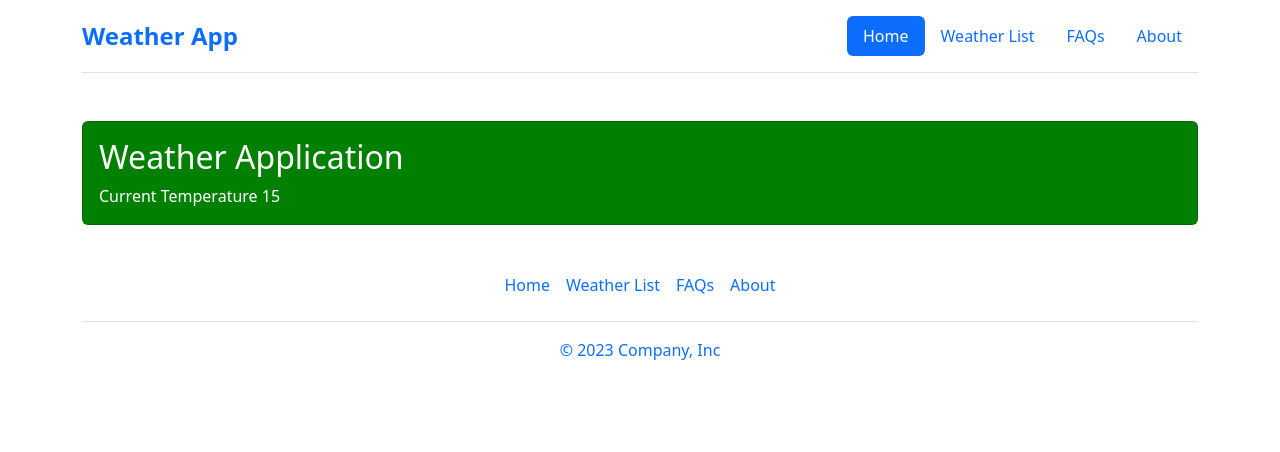
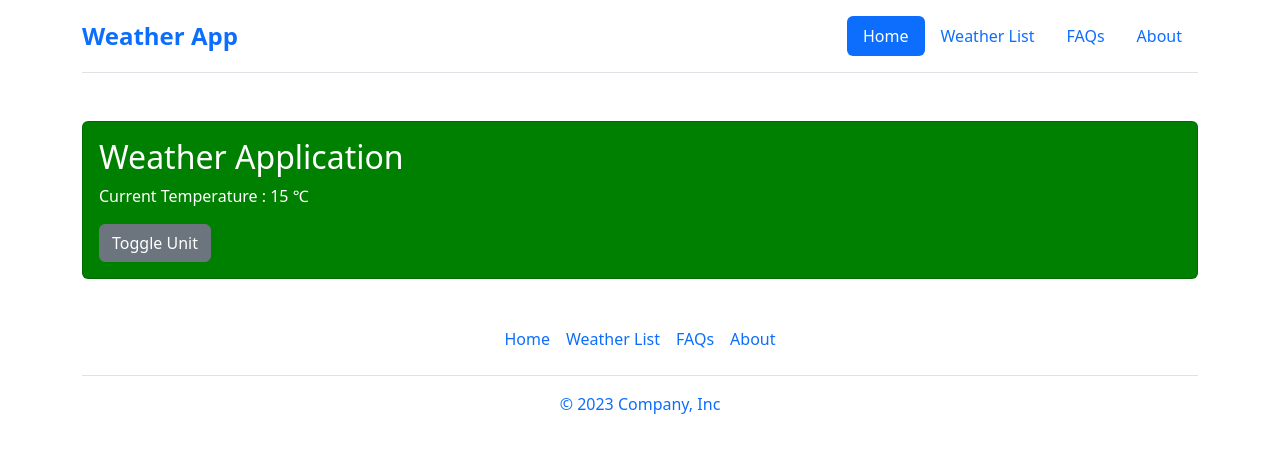
Before and after one commit to mahamfathy/Weather-App, an Angular app: page /weather in a window 1280 px wide. Shown: the top 452 px of the page. Built offline with nearby package versions, Linux system fonts and the light colour scheme.

Commit message:
finish toggle button to transfer between c anf degrees' units

```diff
--- a/src/app/Components/weather-list/weather-list.component.html
+++ b/src/app/Components/weather-list/weather-list.component.html
@@ -7,7 +7,7 @@
       class="list-group-item btn btn-block btn-primary"
       (click)="navigateToWeather(cityWeather.temperature)"
     >
-      {{ cityWeather.city }} : {{ cityWeather.temperature }}℃
+      {{ cityWeather.city }} : {{ cityWeather.temperature }} ℃
     </button>
     }
   </ul>
--- a/src/app/Components/weather-list/weather-list.component.ts
+++ b/src/app/Components/weather-list/weather-list.component.ts
@@ -9,9 +9,10 @@ import { Router, RouterLink } from '@angular/router';
   styleUrl: './weather-list.component.css',
 })
 export class WeatherListComponent {
+
   weatherList: any[] = [
     { city: 'Palastine', temperature: 22 },
-    { city: 'Cairo', temperature: 30 },
+    { city: 'Cairo', temperature: 50 },
     { city: 'New York', temperature: 5 },
   ];
   constructor(private router: Router) {}
--- a/src/app/Components/weather/weather.component.html
+++ b/src/app/Components/weather/weather.component.html
@@ -2,7 +2,13 @@
   <div class="card mt-5" [appBackGroundColor]="temperature">
     <div class="card-body">
       <h2 class="card-title text-white">Weather Application</h2>
-      <p class="card-text text-white">Current Temperature {{ temperature }}</p>
+      <p class="card-text text-white">
+        Current Temperature :  {{ temperature | temperatureConversion : unit }}
+        {{ unit }}
+      </p>
+      <button class="btn btn-secondary" (click)="toggleUnit()">
+        Toggle Unit
+      </button>
     </div>
   </div>
 </div>
--- a/src/app/Components/weather/weather.component.ts
+++ b/src/app/Components/weather/weather.component.ts
@@ -1,24 +1,30 @@
 import { Component, OnInit } from '@angular/core';
 import { BackGroundColorDirective } from '../../Directives/back-ground-color.directive';
 import { ActivatedRoute } from '@angular/router';
+import { TemperatureConversionPipe } from '../../Pipes/temperature-conversion.pipe';
 
 @Component({
   selector: 'app-weather',
   standalone: true,
-  imports: [BackGroundColorDirective],
+  imports: [BackGroundColorDirective, TemperatureConversionPipe],
   templateUrl: './weather.component.html',
   styleUrl: './weather.component.css',
 })
 export class WeatherComponent implements OnInit {
   temperature: number = 15;
-
+  unit: string = '℃';
   constructor(private route: ActivatedRoute) {}
   ngOnInit(): void {
     this.route.queryParams.subscribe((params) => {
       const temperatureParam = params['temperature'];
       if (temperatureParam) {
-        this.temperature = temperatureParam;
+        this.temperature = +temperatureParam;
       }
     });
   }
+
+  toggleUnit() {
+    this.unit = this.unit === '℃' ? '℉' : '℃';
+
+  }
 }
--- a/src/app/Pipes/temperature-conversion.pipe.ts
+++ b/src/app/Pipes/temperature-conversion.pipe.ts
@@ -2,12 +2,16 @@ import { Pipe, PipeTransform } from '@angular/core';
 
 @Pipe({
   name: 'temperatureConversion',
-  standalone: true
+  standalone: true,
 })
 export class TemperatureConversionPipe implements PipeTransform {
-
-  transform(value: unknown, ...args: unknown[]): unknown {
-    return null;
+  transform(value: number, unit: string): number | null {
+    if (value && !isNaN(value)) {
+      if (unit === '℉') {
+        return (value - 32) * 5 / 9;
+      } else if (unit === '℃') {
+        return value;
+      }
+    } return null
   }
-
 }
```
